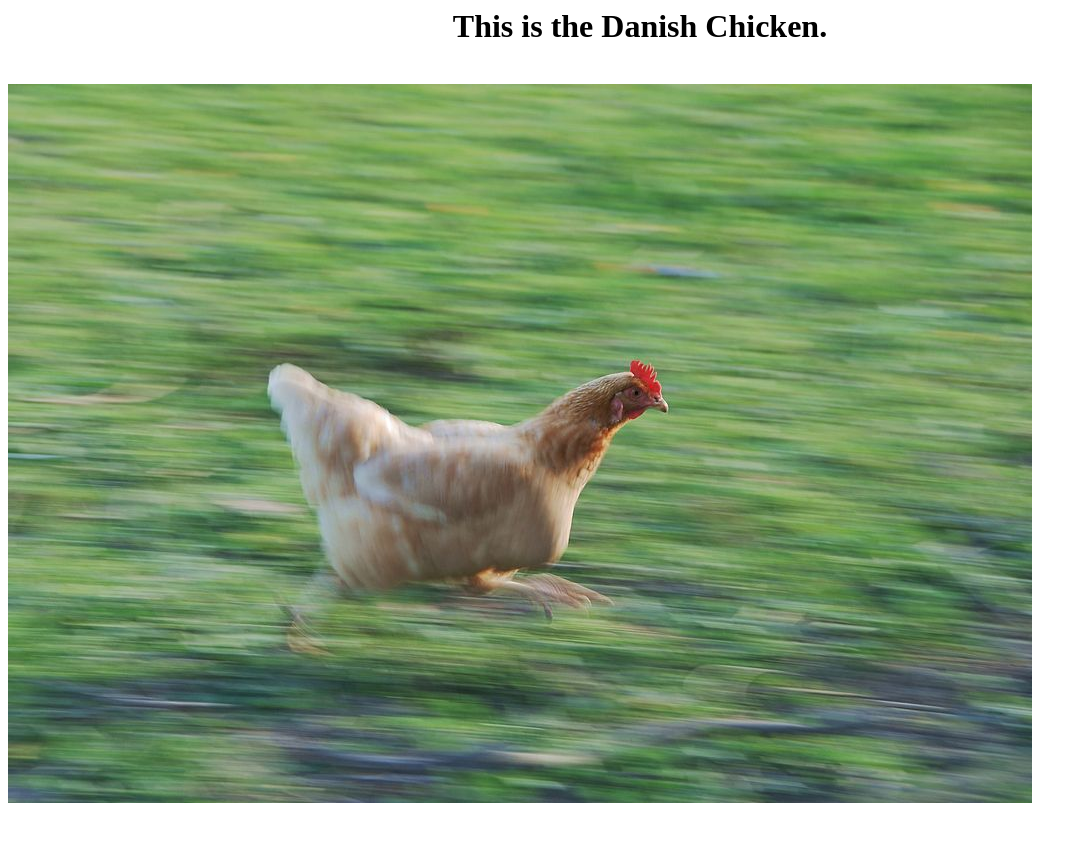
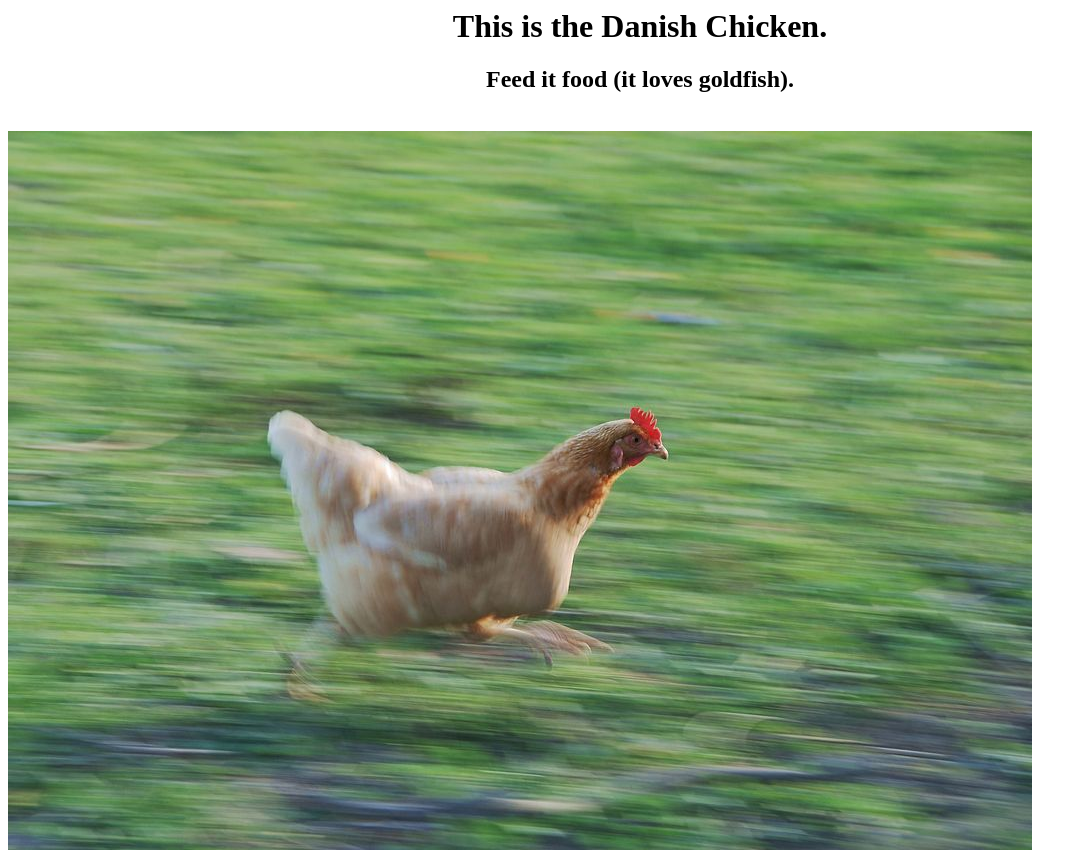
Before and after one commit to shea-parkes/danish-chicken, a plain HTML site: page index.html in a window 1280 px wide. Shown: the whole page, without its empty margins (0-1087 px from the left). Before the commit the page ends 811 px from the top, so only its background shows below. Drawn offline with Linux system fonts and the light colour scheme.

Commit message:
Give a suggestion to readers.
Do this so they get to know the chicken better.

```diff
--- a/index.html
+++ b/index.html
@@ -3,7 +3,10 @@
     <title>Danish Chicken</title>
   </head>
   <body>
-    <center><h1>This is the Danish Chicken.</h1></center>
+    <center>
+      <h1>This is the Danish Chicken.</h1>
+      <h2>Feed it food (it loves goldfish).</h2>
+    </center>
     <br>
     <img src="chicken_running.jpg" alt="A very fast chicken">
   </body>
```
